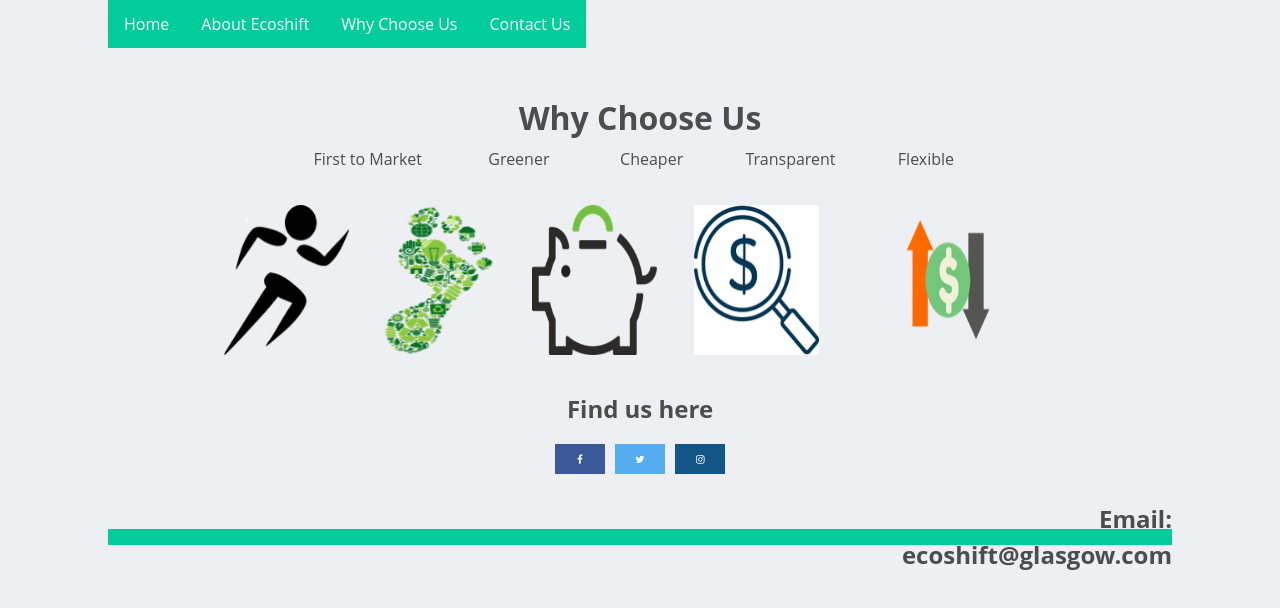
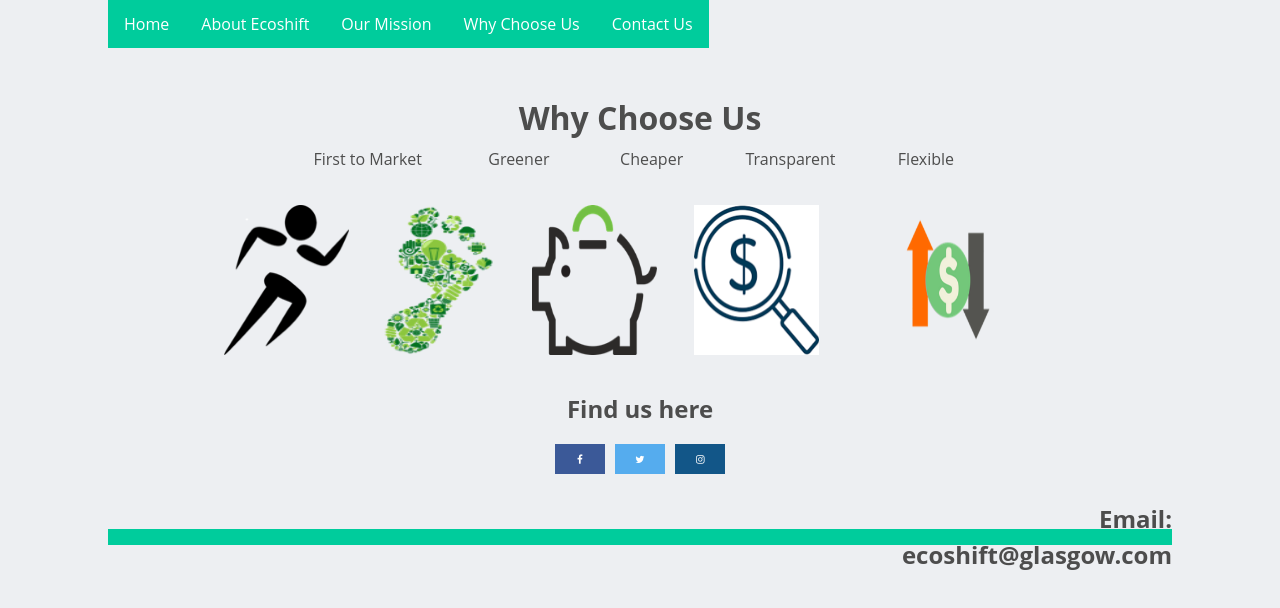
Before and after one commit to Sabhabi/PROJECT, a plain HTML site: page Whychoose.html in a window 1280 px wide. Drawn offline with Linux system fonts and the light colour scheme.

Commit message:
Update Whychoose.html

```diff
--- a/Whychoose.html
+++ b/Whychoose.html
@@ -11,6 +11,9 @@
   <li><a href="index.html">
     About Ecoshift
     </a></li>
+    <li><a href="mission.html">
+     Our Mission
+     </a></li>
     <li><a href="Whychoose.html">
       Why Choose Us
       </a></li>
```
